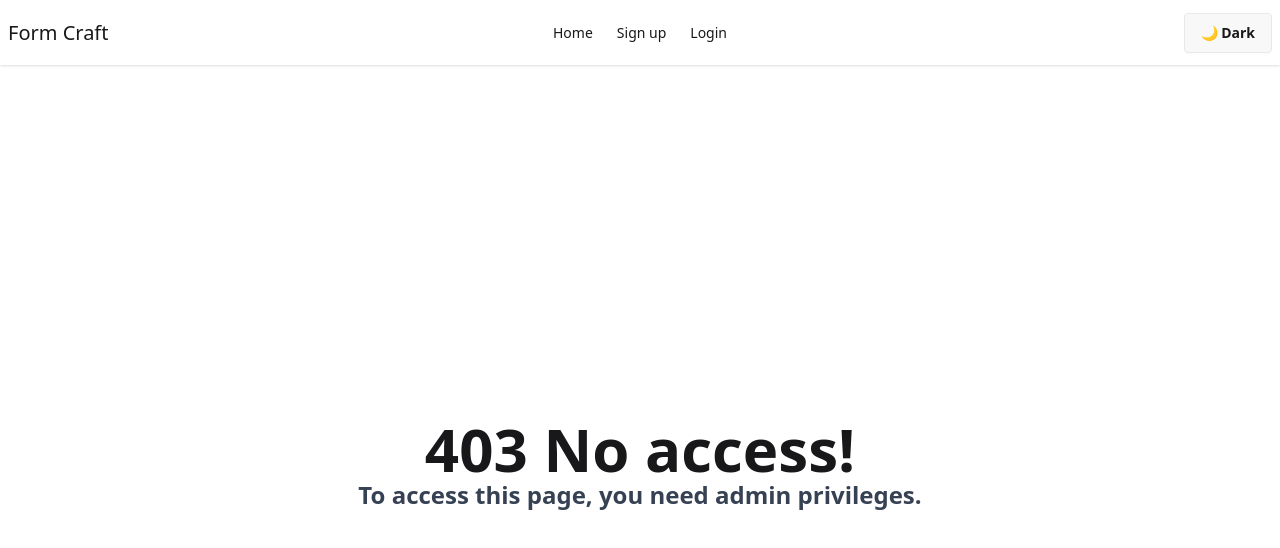
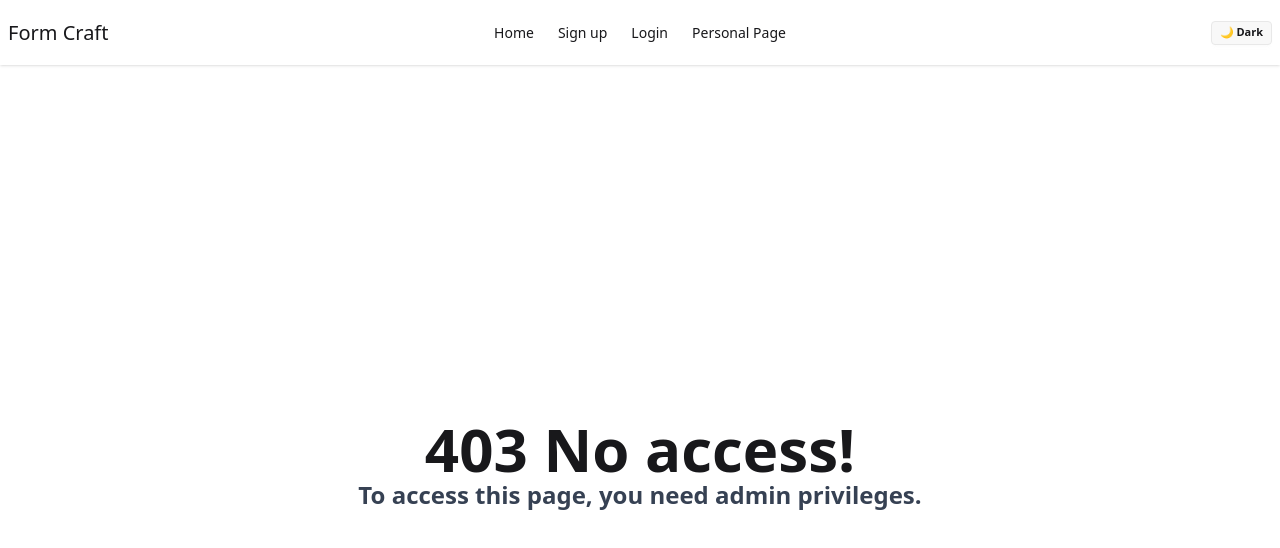
Before and after one commit to Sohelrana2815/form-craft-project, a React (Vite) app in the folder form-craft-frontend/: page /unauthorized in a window 1280 px wide. Shown: the top 548 px of the page. Built offline with nearby package versions, Linux system fonts and the light colour scheme; no server answers.

Commit message:
tabs added

```diff
--- a/form-craft-frontend/src/pages/admin/manage-users/Toolbar.jsx
+++ b/form-craft-frontend/src/pages/admin/manage-users/Toolbar.jsx
@@ -15,7 +15,7 @@ const Toolbar = ({
   return (
     <>
       {/* Toolbar */}
-      <div className="bg-base-200 p-4 rounded-lg shadow-sm">
+      <div className="bg-base-200 p-4 rounded-lg shadow-sm dark:bg-[#121212] dark:border">
         <div className="flex flex-wrap gap-3">
           {/* Role Controls */}
           <div className="flex gap-2">
--- a/form-craft-frontend/src/pages/auth/LoginPage.jsx
+++ b/form-craft-frontend/src/pages/auth/LoginPage.jsx
@@ -24,9 +24,9 @@ const LoginPage = () => {
       const user = userCredential.user;
       if (user) {
         const response = await axiosPublic.patch(`/login/${user?.email}`);
+        console.log("login page:", response.data);
 
         if (response.data.token) {
-          // Set token in LC
           localStorage.setItem("token", response.data.token);
           navigate(from, { replace: true });
         }
--- /dev/null
+++ b/form-craft-frontend/src/pages/personalPage/PersonalPage.jsx
@@ -0,0 +1,20 @@
+import { Box, Tab, Tabs } from "@mui/material";
+import { useState } from "react";
+import TemplateList from "./myTemplates/TemplateList";
+import SubmittedFormsList from "./mySubmittedForms/SubmittedFormsList";
+
+const PersonalPage = () => {
+  const [value, setValue] = useState(0);
+  return (
+    <Box>
+      <Tabs value={value} onChange={(e, newValue) => setValue(newValue)}>
+        <Tab label="My Templates" />
+        <Tab label="My Submitted Forms" />
+      </Tabs>
+      {value === 0 && <TemplateList />}
+      {value === 1 && <SubmittedFormsList />}
+    </Box>
+  );
+};
+
+export default PersonalPage;
--- /dev/null
+++ b/form-craft-frontend/src/pages/personalPage/mySubmittedForms/SubmittedFormsList.jsx
@@ -0,0 +1,10 @@
+
+const SubmittedFormsList = () => {
+    return (
+        <div>
+            Submitted Forms
+        </div>
+    );
+};
+
+export default SubmittedFormsList;
--- /dev/null
+++ b/form-craft-frontend/src/pages/personalPage/myTemplates/TemplateList.jsx
@@ -0,0 +1,10 @@
+
+const TemplateList = () => {
+    return (
+        <div>
+            Template List
+        </div>
+    );
+};
+
+export default TemplateList;
--- a/form-craft-frontend/src/routes/MainRoutes.jsx
+++ b/form-craft-frontend/src/routes/MainRoutes.jsx
@@ -6,6 +6,7 @@ import LoginPage from "../pages/auth/LoginPage";
 import PrivateRoute from "./PrivateRoute";
 import ManageUsers from "../pages/admin/manage-users/ManageUsers";
 import Unauthorized from "../pages/error/Unauthorized";
+import PersonalPage from "../pages/personalPage/PersonalPage";
 
 const MainRoutes = () => {
   return (
@@ -23,6 +24,7 @@ const MainRoutes = () => {
               </PrivateRoute>
             }
           />
+          <Route path="personal-page" element={<PersonalPage />} />
           <Route path="unauthorized" element={<Unauthorized />} />
         </Route>
       </Routes>
--- a/form-craft-frontend/src/shared/Navbar.jsx
+++ b/form-craft-frontend/src/shared/Navbar.jsx
@@ -56,6 +56,9 @@ const Navbar = () => {
           <NavLink to="manage-users">Manage users</NavLink>
         </li>
       )}
+      <li>
+        <NavLink to="personal-page">Personal Page</NavLink>
+      </li>
     </>
   );
 
@@ -85,15 +88,21 @@ const Navbar = () => {
         <div className="navbar-center hidden lg:flex">
           <ul className="menu menu-horizontal px-1">{navLinks}</ul>
         </div>
-        <div className="navbar-end">
+        <div className="navbar-end space-x-4">
+          <button
+            className="btn btn-xs dark:bg-gray-800 dark:text-white"
+            onClick={toggleTheme}
+          >
+            {isDark ? "🔆 Light" : "🌙 Dark"}
+          </button>
           {user && (
-            <button className="btn" onClick={handleLogout}>
+            <button
+              className="btn dark:bg-primary dark:text-white border-none"
+              onClick={handleLogout}
+            >
               Logout
             </button>
           )}
-          <button className="btn" onClick={toggleTheme}>
-            {isDark ? "🔆 Light" : "🌙 Dark"}
-          </button>
         </div>
       </div>
     </>
```
